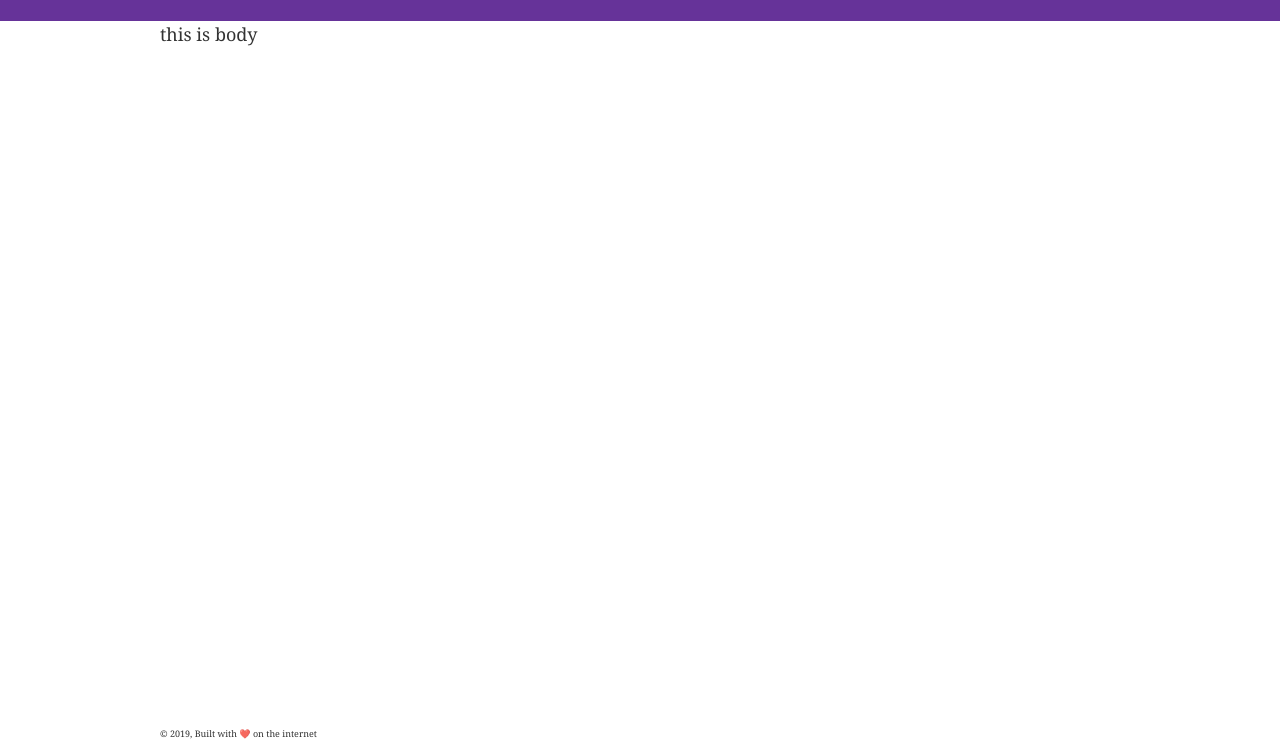
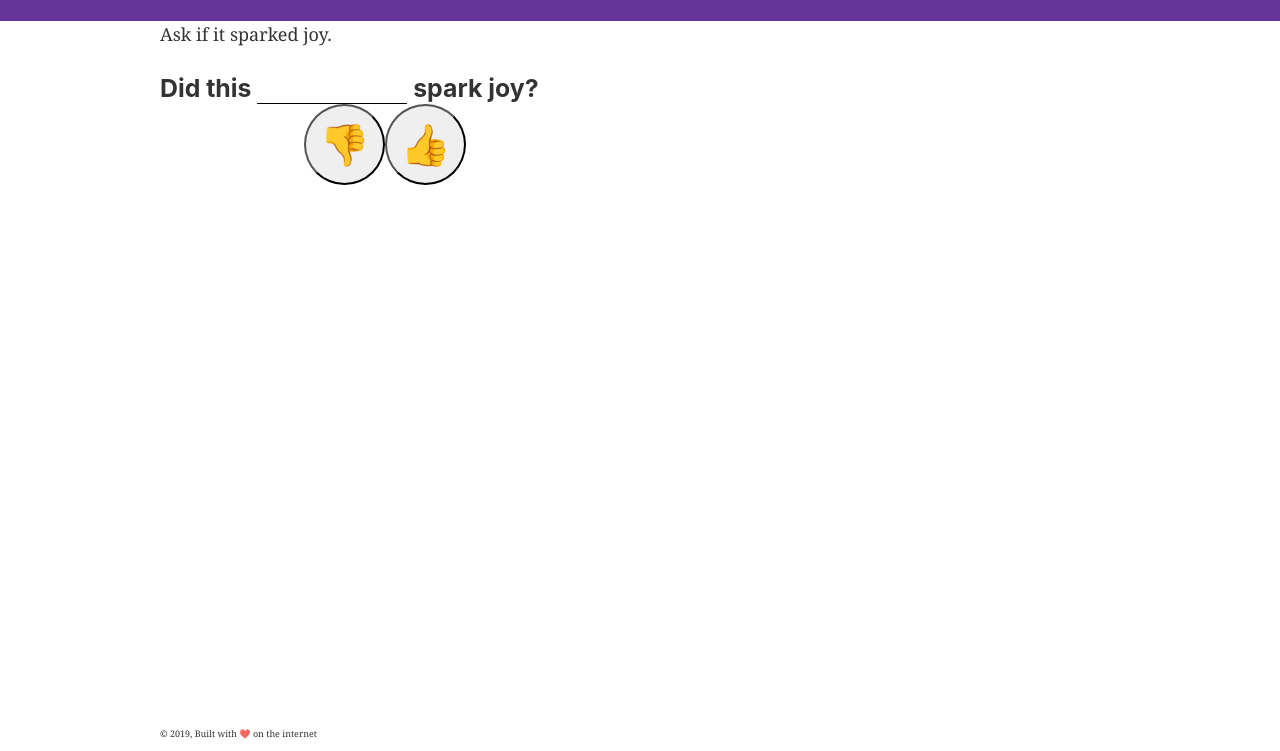
Before and after one commit to randyf99/spark-joy, a Gatsby site in the folder frontend/: page / in a window 1280 px wide. Shown: the part 49-800 px from the top of the page. Built offline with nearby package versions, Linux system fonts and the light colour scheme; Gatsby itself is replaced by a stand-in of ours.

Commit message:
Sketch out the widget builder

```diff
--- /dev/null
+++ b/frontend/src/components/WidgetBuilder.js
@@ -0,0 +1,56 @@
+import React, { useState } from 'react';
+import styled from 'styled-components';
+
+import { Heading, Flex } from './styles';
+import { palette } from 'styled-tools';
+
+const Input = styled.input`
+  border: 0;
+  border-bottom: 1px solid black;
+  padding: 0 0.5em;
+  width: 150px;
+  &:focus {
+    outline: none;
+  }
+`;
+
+const RoundButton = styled.button`
+  border-radius: 100%;
+  font-size: ${palette('headings', 0)};
+  height: ${palette('headings', 0)};
+  line-height: ${palette('headings', 0)};
+  width: 2em;
+  height: 2em;
+  cursor: pointer;
+  &:focus {
+    outline: none;
+  }
+`;
+
+const Layout = styled.div`
+  width: 450px;
+`;
+
+const WidgetBuilder = () => {
+  const [typeOfJoy, setTypeOfJoy] = useState('');
+
+  return (
+    <Layout>
+      <Heading h3>
+        Did this{' '}
+        <Input
+          type='text'
+          value={typeOfJoy}
+          onChange={event => setTypeOfJoy(event.target.value)}
+        />{' '}
+        spark joy?
+      </Heading>
+      <Flex row>
+        <RoundButton>👎</RoundButton>
+        <RoundButton>👍</RoundButton>
+      </Flex>
+    </Layout>
+  );
+};
+
+export default WidgetBuilder;
--- a/frontend/src/components/styles.js
+++ b/frontend/src/components/styles.js
@@ -6,9 +6,31 @@
   max-width: 960px;
 `;
 
+function headingSize({ h1, h2, h3, h4, h5 }) {
+  if (h1) {
+    return 0;
+  } else if (h2) {
+    return 1;
+  } else if (h3) {
+    return 2;
+  } else if (h4) {
+    return 3;
+  } else if (h5) {
+    return 4;
+  } else {
+    return 0;
+  }
+}
+
 // TODO figure out clean way of doing h1,h2,h3, etc
 export const Heading = styled.h1`
-  font-size: ${palette('headings', 0)};
-  line-height: ${palette('headings', 0)};
+  font-size: ${props => palette('headings', headingSize(props))};
+  line-height: ${props => palette('headings', headingSize(props))};
   margin-bottom: 0;
 `;
+
+export const Flex = styled.div`
+  display: flex;
+  flex-direction: ${props => (props.column ? 'column' : 'row')};
+  justify-content: center;
+`;
--- a/frontend/src/pages/index.js
+++ b/frontend/src/pages/index.js
@@ -1,16 +1,19 @@
 import React from 'react';
 // import { Link } from 'gatsby';
+import { CentralColumn } from '../components/styles';
 
 import Layout from '../components/layout';
 // import Image from '../components/image';
 import SEO from '../components/seo';
-import { CentralColumn } from '../components/styles';
+
+import WidgetBuilder from '../components/WidgetBuilder';
 
 const IndexPage = () => (
   <Layout>
-    <SEO title='Home' />
+    <SEO />
     <CentralColumn>
-      <p>this is body</p>
+      <p>Ask if it sparked joy.</p>
+      <WidgetBuilder />
     </CentralColumn>
   </Layout>
 );
```
